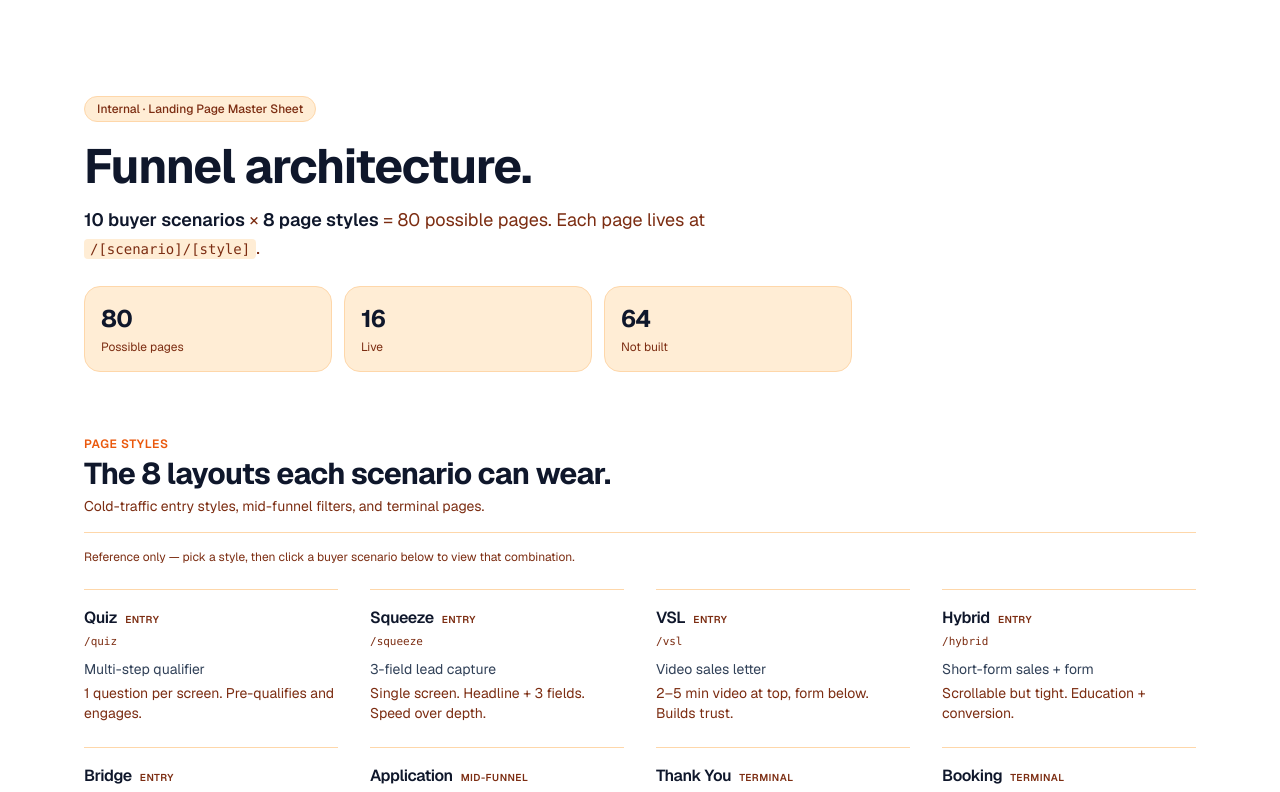
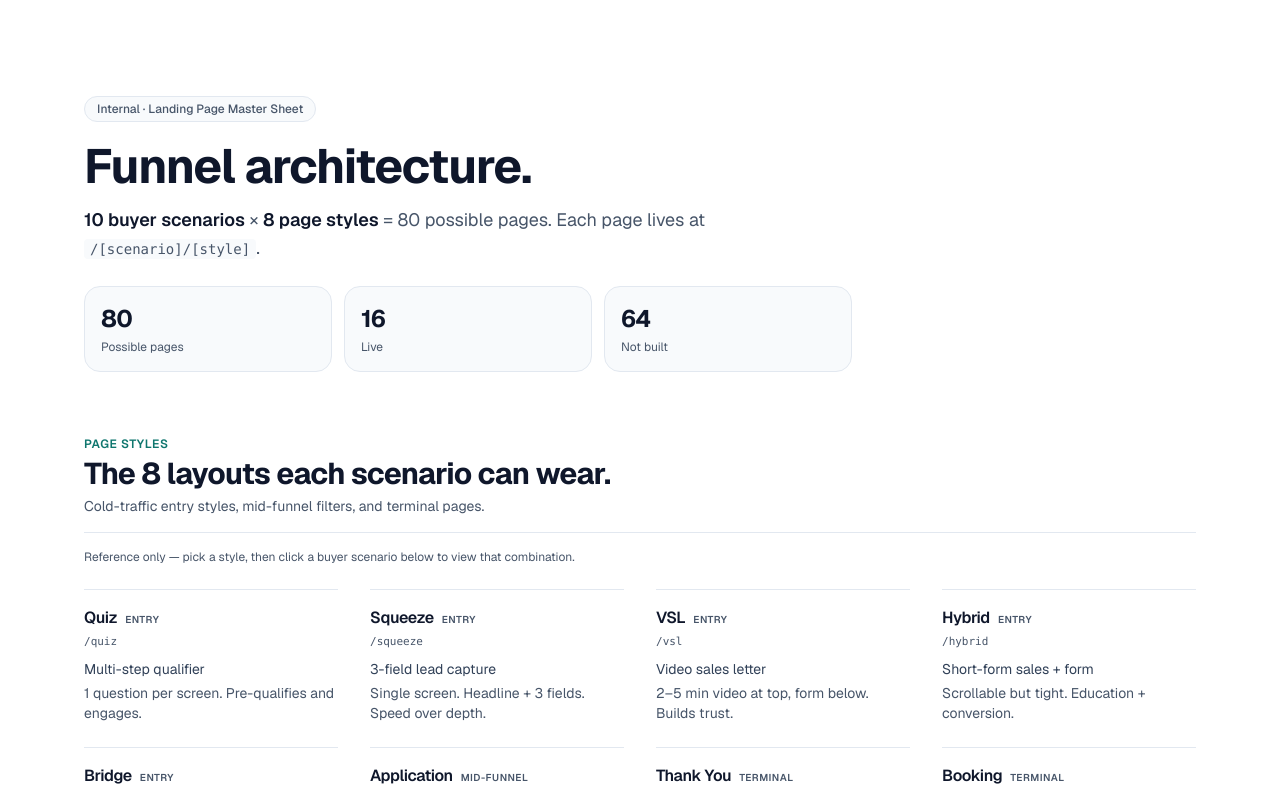
Before and after one commit to benjamin1160/ben, a Next.js app: page / in a window 1280 px wide. Shown: the top 792 px of the page. Built offline with nearby package versions, Linux system fonts and the light colour scheme.

Commit message:
Scope Sunset palette to .sunset wrapper
Restores :root to the original Coastal palette so the index and other
pages stay plain. The rent squeeze opts into Sunset by adding `sunset`
to its top-level wrapper, which overrides the CSS variables and the
display font for that subtree only.

```diff
--- a/app/globals.css
+++ b/app/globals.css
@@ -1,6 +1,37 @@
 @import "tailwindcss";
 
 :root {
+  --background: #ffffff;
+  --foreground: #0f172a;
+  --card: #ffffff;
+  --brand: #0f766e;
+  --brand-strong: #0d5b55;
+  --accent: #f59e0b;
+  --muted: #475569;
+  --surface: #f8fafc;
+  --border: #e2e8f0;
+
+  --radius-sm: 0.75rem;
+  --radius-md: 1rem;
+  --radius-lg: 1.5rem;
+  --radius-pill: 9999px;
+
+  --shadow-card: 0 1px 2px rgba(15, 23, 42, 0.06),
+    0 12px 30px -16px rgba(15, 23, 42, 0.18);
+  --shadow-cta: 0 8px 20px -10px rgba(15, 118, 110, 0.55);
+  --shadow-cta-hover: 0 14px 28px -10px rgba(15, 118, 110, 0.7);
+
+  --bg-image: radial-gradient(
+    ellipse at top,
+    rgba(15, 118, 110, 0.07),
+    transparent 60%
+  );
+
+  --font-display: var(--font-geist-sans);
+}
+
+/* Scoped Sunset palette — opt in by adding `sunset` class to a wrapper */
+.sunset {
   --background: #fff7ed;
   --foreground: #2a1407;
   --card: #ffffff;
@@ -14,7 +45,6 @@
   --radius-sm: 1rem;
   --radius-md: 1.5rem;
   --radius-lg: 2rem;
-  --radius-pill: 9999px;
 
   --shadow-card: 0 2px 4px rgba(124, 45, 18, 0.08),
     0 24px 60px -22px rgba(244, 63, 94, 0.45);
--- a/app/sick-of-renting/squeeze/page.tsx
+++ b/app/sick-of-renting/squeeze/page.tsx
@@ -9,7 +9,7 @@ export const metadata = {
 
 export default function SickOfRentingSqueeze() {
   return (
-    <div className="theme-canvas flex flex-1 flex-col">
+    <div className="sunset theme-canvas flex flex-1 flex-col">
       <header className="border-b border-border bg-card/70 backdrop-blur">
         <div className="mx-auto flex max-w-6xl items-center justify-between px-5 py-3">
           <div className="flex items-center gap-2">
```
